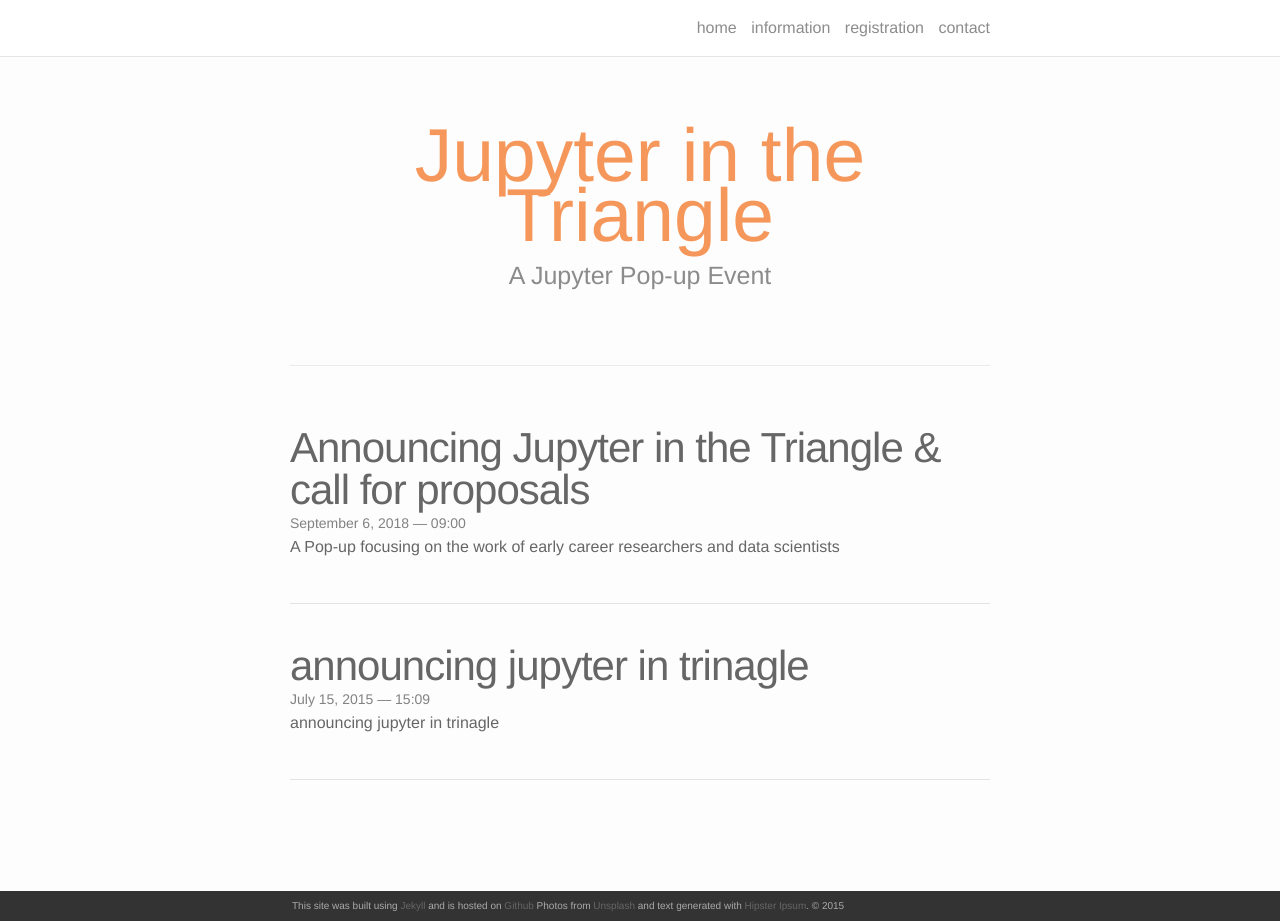
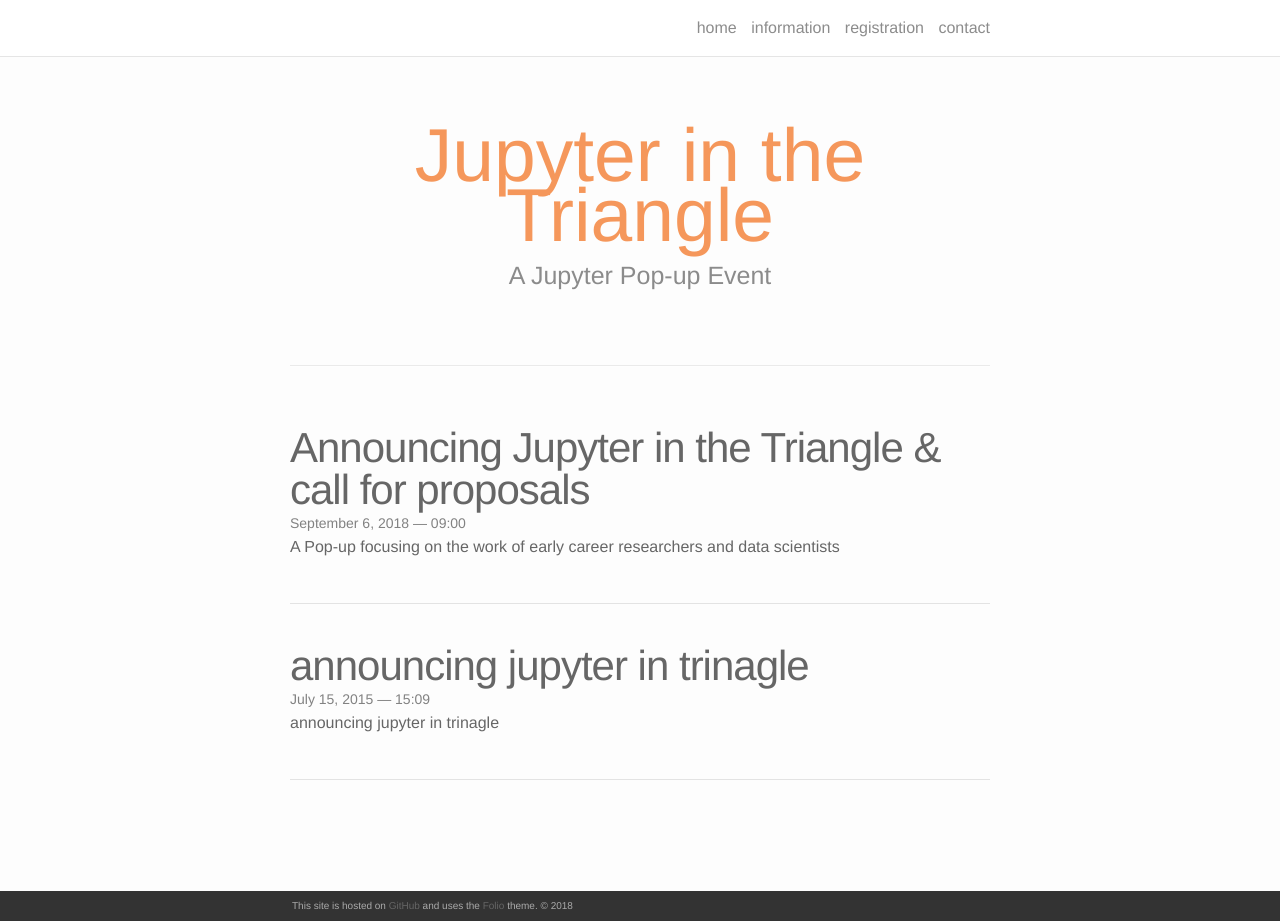
Before and after one commit to bogoli/-folio, a Jekyll site: the page built from index.html, in a window 1280 px wide and 921 px high. Built offline with Jekyll 4.4.1, drawn with Linux system fonts in a browser that asks for light colours; nearby versions of some CDN libraries; the list of posts is cut into pages by our own code.

Commit message:
Update footer to include link to repo and theme used

```diff
--- a/_includes/footer.html
+++ b/_includes/footer.html
@@ -1,7 +1,7 @@
 <footer class="site-footer">
 
   <div class="wrapper">
-  	<p>This site was built using <a href="http://jekyllrb.com" target="_blank">Jekyll</a> and is hosted on <a href="https://github.com" target="_blank">Github</a> Photos from <a href="https://unsplash.com" target="_blank">Unsplash</a> and text generated with <a href="http://hipsum.co" target="_blank">Hipster Ipsum</a>. &#169; 2015</p>
+    <p>This site is hosted on <a href="https://github.com/libcce/TriangleJupyter">GitHub</a> and uses the <a href="https://github.com/bogoli/-folio">Folio</a> theme. &#169; 2018</p>
   </div>
 
 </footer>
```
